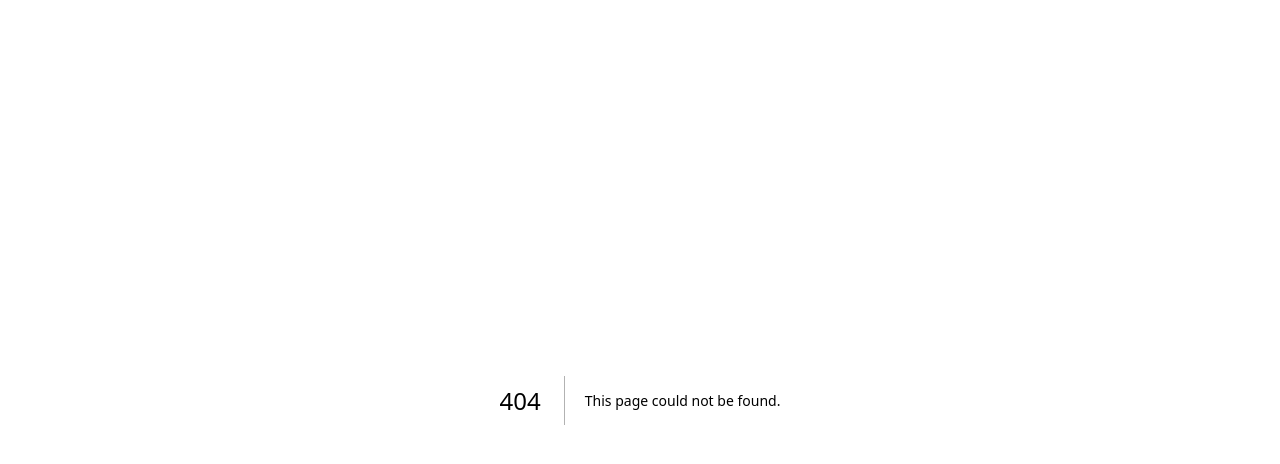
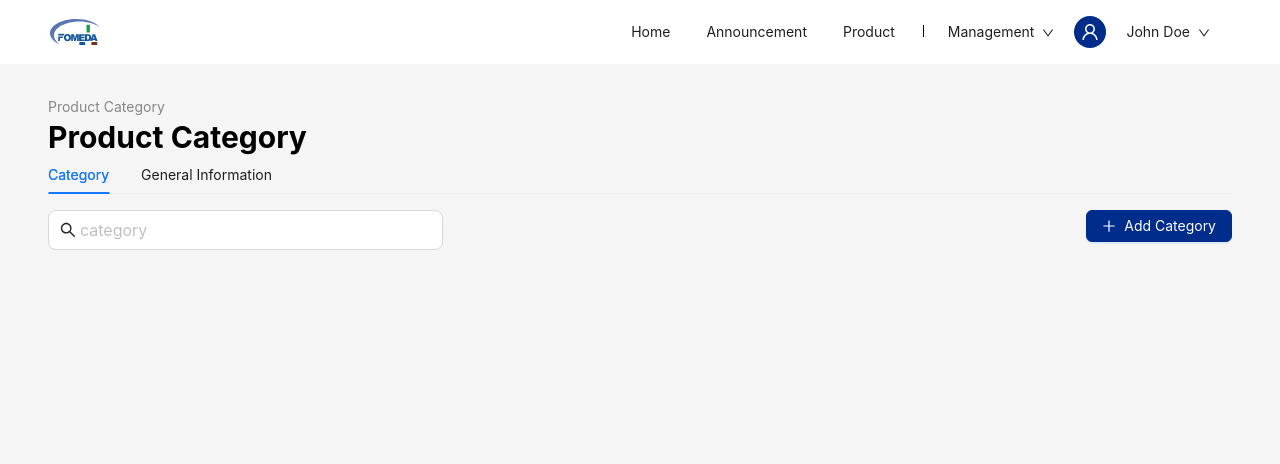
Before and after one commit to MoneyCheongJx/forked-fyp-fomeda-web, a Next.js app: page /category-management in a window 1280 px wide. Before the commit this address had no page. Shown: the top 464 px of the page. Built offline with nearby package versions, Linux system fonts and the light colour scheme.

Commit message:
feat(pct): initial commit for product category.

```diff
--- /dev/null
+++ b/src/app/category-management/page.tsx
@@ -0,0 +1,39 @@
+"use client"
+
+import React from "react";
+import PageLayout from '@/app/page';
+import {Breadcrumb, Button, Col, Input, Row, Tabs} from "antd";
+import {CATEGORY_TAB_CONSTANTS} from "@/utils/category.constant";
+import {PlusOutlined, SearchOutlined} from "@ant-design/icons";
+
+const categoryChildren = (
+    <Row style={{ justifyContent: "space-between" }}>
+        <Col span={8}>
+            <Input placeholder="category" prefix={<SearchOutlined />} size="large" ></Input>
+        </Col>
+        <Button type="primary" icon={<PlusOutlined />} iconPosition="start" >Add Category</Button>
+    </Row>
+)
+const generalChildren = (<h1>Tab2</h1>)
+
+const CATEGORY_TAB_CONSTANT = CATEGORY_TAB_CONSTANTS.map((item) => ({
+    key: item.key,
+    label: item.label,
+    children: item.key === "category" ? categoryChildren : generalChildren,
+}));
+
+const onChange = (key: string) => {
+    console.log(key);
+};
+
+const ProductPage = () => {
+    return (
+        <PageLayout>
+            <Breadcrumb items={[{title: 'Product Category', href: '/category-management'}]} />
+            <h1>Product Category</h1>
+            <Tabs defaultActiveKey="category" items={CATEGORY_TAB_CONSTANT} onChange={onChange} size="small"></Tabs>
+        </PageLayout>
+    );
+};
+
+export default ProductPage;
--- a/src/app/globals.css
+++ b/src/app/globals.css
@@ -21,7 +21,10 @@
 }
 
 main {
-  background-color: lightgray;
+  background-color: #f5f5f5;
+  margin-left: 48px;
+  margin-right: 48px;
+  margin-top: 32px;
 }
 
 body {
@@ -32,7 +35,13 @@ body {
   /*    rgb(var(--background-end-rgb))*/
   /*  )*/
   /*  rgb(var(--background-start-rgb));*/
-  background-color: lightgray;
+  background-color: #f5f5f5;
+}
+
+h1 {
+  font-size: 30px;
+  font-weight: bold;
+  line-height: 38px;
 }
 
 @layer utilities {
--- /dev/null
+++ b/src/utils/category.constant.ts
@@ -0,0 +1,4 @@
+export const CATEGORY_TAB_CONSTANTS = [
+    {key: "category", label: "Category"},
+    {key: "general", label: "General Information"},
+]
```
